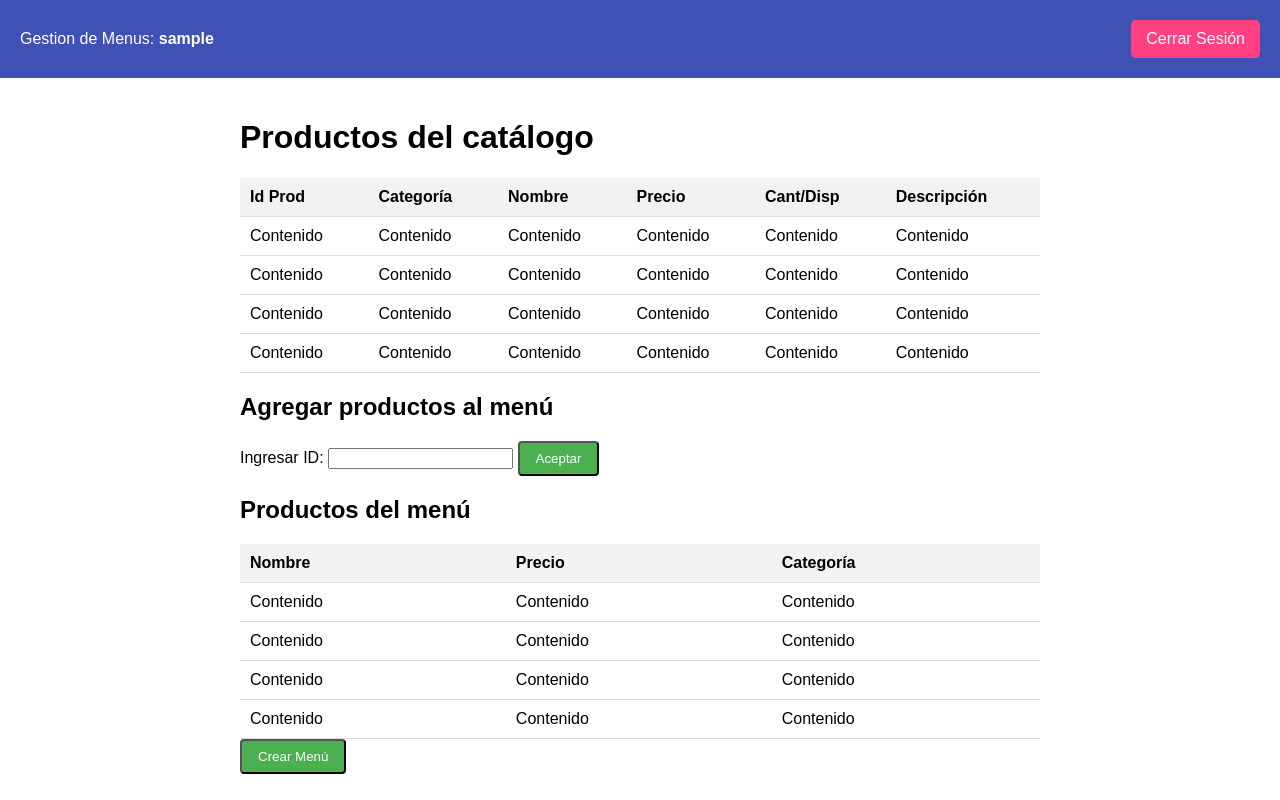
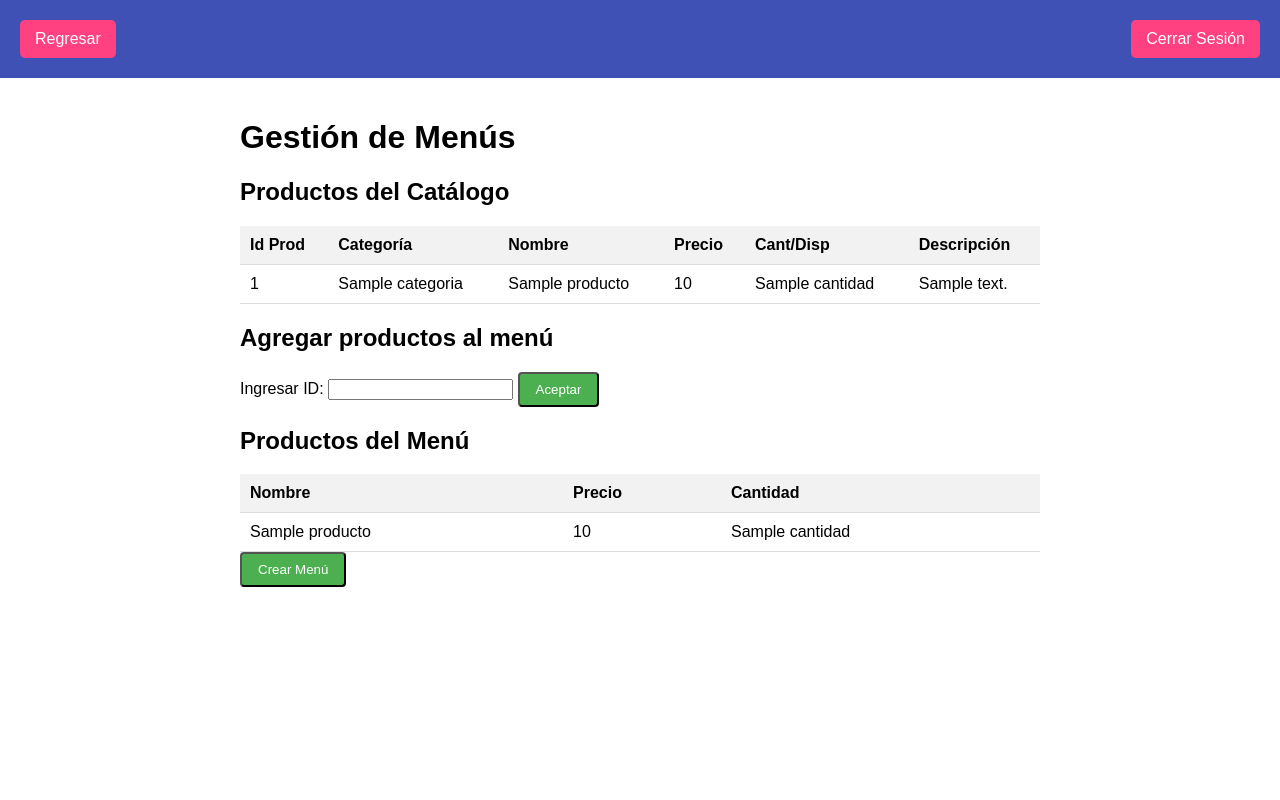
Before and after one commit to ph22012/PFINAL_TPI, a Django app: template modulo_catalogo/templates/menu/menuDelDia.html in a window 1280 px wide. Run offline with Django 5.2, Linux system fonts and the light colour scheme; the template is opened without the code that fills it: most values are stand-ins (such as "Sample title", 1, 10 or a date in 2020).

Commit message:
cambio de vistas

```diff
--- a/modulo_catalogo/templates/catalogo_productos/catalogoDeProductos.html
+++ b/modulo_catalogo/templates/catalogo_productos/catalogoDeProductos.html
@@ -14,7 +14,7 @@
         <!-- Barra de navegación -->
         <header>
             <nav>
-                <span>Regresar</span>
+                <a href="{% url 'index' %}" id="backBtn">Regresar</a>
                 <a href="{% url 'logout' %}" class="logout">Cerrar Sesión</a>
             </nav>
         </header>
--- a/modulo_catalogo/templates/menu/menuDelDia.html
+++ b/modulo_catalogo/templates/menu/menuDelDia.html
@@ -3,16 +3,20 @@
 <!DOCTYPE html>
 <html>
 <head>
-  <title>Regresar</title>
+  <title>Gestión de Menús</title>
   <link rel="stylesheet" href="{% static 'css/style2.css' %}">
 </head>
 <body>
-    <div class="header">
-        <span>Gestion de Menus: <strong>{{ usuario.username }}</strong></span>
-        <a href="{% url 'logout' %}" id="logoutBtn">Cerrar Sesión</a>
-    </div>
+  <div class="header">
+
+    <a href="{% url 'index' %}" id="backBtn">Regresar</a>
+    <a href="{% url 'logout' %}" id="logoutBtn">Cerrar Sesión</a>
+  </div>
+
   <div class="container">
-    <h1>Productos del catálogo</h1>
+    <h1>Gestión de Menús</h1>
+
+    <h2>Productos del Catálogo</h2>
 
     <table>
       <thead>
@@ -26,82 +30,53 @@
         </tr>
       </thead>
       <tbody>
+        {% for producto in productos_catalogo %}
         <tr>
-          <td>Contenido</td>
-          <td>Contenido</td>
-          <td>Contenido</td>
-          <td>Contenido</td>
-          <td>Contenido</td>
-          <td>Contenido</td>
+          <td>{{ producto.id }}</td>
+          <td>{{ producto.categoria }}</td>
+          <td>{{ producto.nombre }}</td>
+          <td>{{ producto.precio }}</td>
+          <td>{{ producto.cantidad }}</td>
+          <td>{{ producto.descripcion }}</td>
         </tr>
-        <tr>
-          <td>Contenido</td>
-          <td>Contenido</td>
-          <td>Contenido</td>
-          <td>Contenido</td>
-          <td>Contenido</td>
-          <td>Contenido</td>
-        </tr>
-        <tr>
-          <td>Contenido</td>
-          <td>Contenido</td>
-          <td>Contenido</td>
-          <td>Contenido</td>
-          <td>Contenido</td>
-          <td>Contenido</td>
-        </tr>
-        <tr>
-          <td>Contenido</td>
-          <td>Contenido</td>
-          <td>Contenido</td>
-          <td>Contenido</td>
-          <td>Contenido</td>
-          <td>Contenido</td>
-        </tr>
+        {% endfor %}
       </tbody>
     </table>
 
     <h2>Agregar productos al menú</h2>
 
-    <label for="ingresarID">Ingresar ID:</label>
-    <input type="text" id="ingresarID" name="ingresarID">
-    <button class="btn">Aceptar</button>
+    <form method="POST" action="{% url 'index' %}">
+      {% csrf_token %}
+      <label for="ingresarID">Ingresar ID:</label>
+      <input type="text" id="ingresarID" name="ingresarID" required>
+      <button class="btn" type="submit">Aceptar</button>
+    </form>
 
-    <h2>Productos del menú</h2>
+    <h2>Productos del Menú</h2>
 
     <table>
       <thead>
         <tr>
           <th>Nombre</th>
           <th>Precio</th>
-          <th>Categoría</th>
+          <th>Cantidad</th>
         </tr>
       </thead>
       <tbody>
+        {% for producto in productos_menu %}
         <tr>
-          <td>Contenido</td>
-          <td>Contenido</td>
-          <td>Contenido</td>
+          <td>{{ producto.nombre }}</td>
+          <td>{{ producto.precio }}</td>
+          <td>{{ producto.cantidad }}</td>
         </tr>
-        <tr>
-          <td>Contenido</td>
-          <td>Contenido</td>
-          <td>Contenido</td>
-        </tr>
-        <tr>
-          <td>Contenido</td>
-          <td>Contenido</td>
-          <td>Contenido</td>
-        </tr>
-        <tr>
-          <td>Contenido</td>
-          <td>Contenido</td>
-          <td>Contenido</td>
-        </tr>
+        {% endfor %}
       </tbody>
     </table>
 
-    <button class="btn">Crear Menú</button>
+    <form method="POST" action="{% url 'index' %}">
+      {% csrf_token %}
+      <button class="btn" type="submit">Crear Menú</button>
+    </form>
   </div>
 </body>
 </html>
--- a/modulo_catalogo/views.py
+++ b/modulo_catalogo/views.py
@@ -1,4 +1,6 @@
-from django.shortcuts import render
+from django.shortcuts import redirect, render
+
+from modulo_catalogo.models import Product
 
 # Create your views here.
 def index(request):
```
